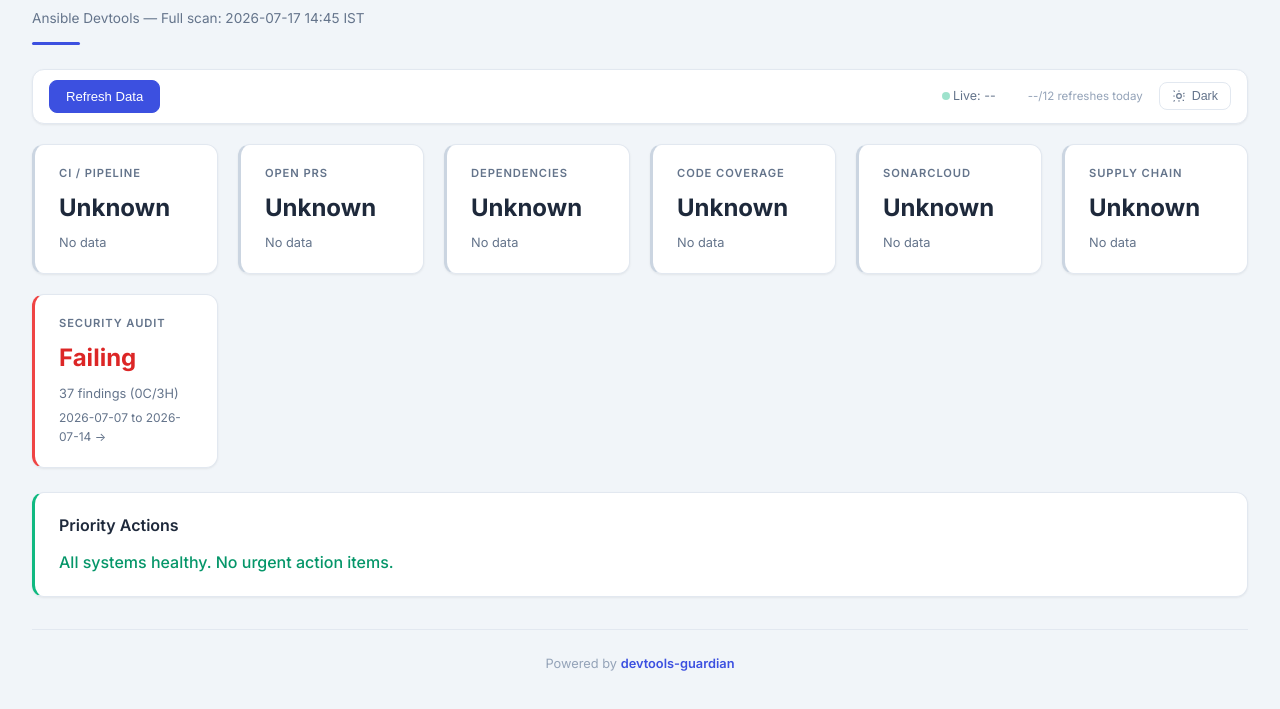
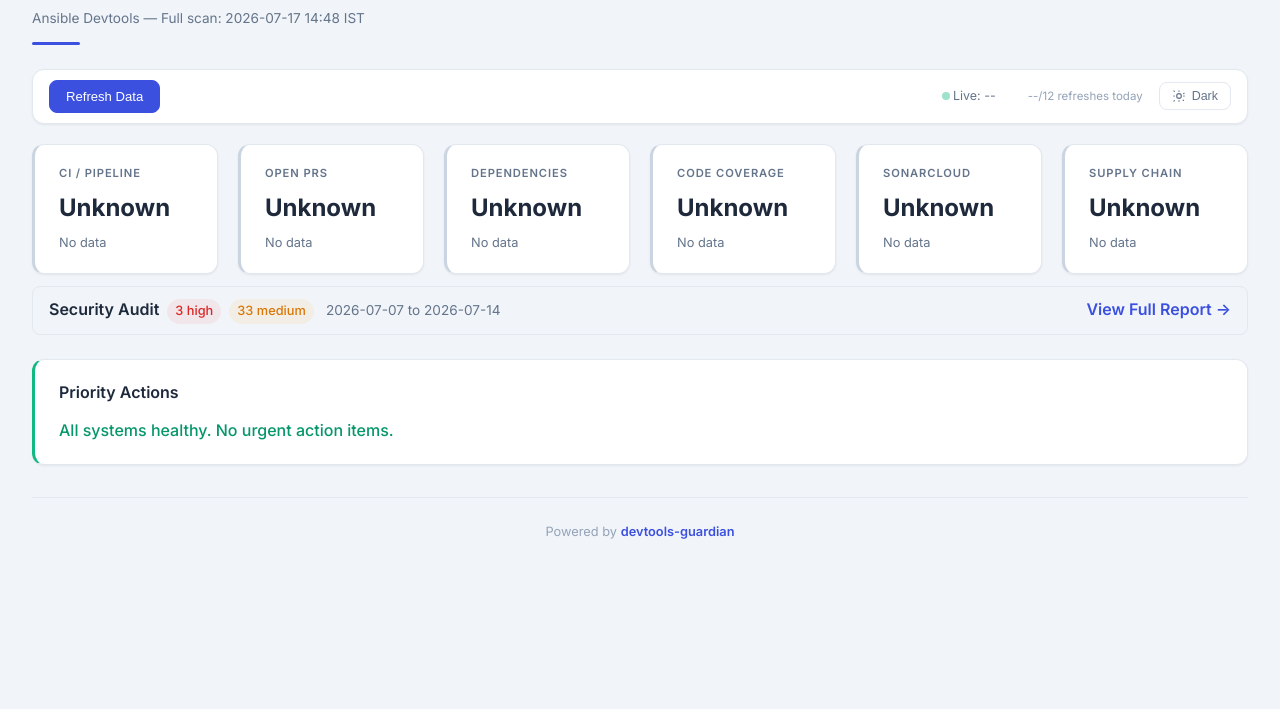
Before and after one commit to rockygeekz/devtools-guardian-preview, a plain HTML site: page docs/index.html in a window 1280 px wide. Shown: the part 61-770 px from the top of the page. Drawn offline with Linux system fonts and the light colour scheme; no server answers.

Commit message:
replace card with slim banner bar below cards row

```diff
--- a/docs/index.html
+++ b/docs/index.html
@@ -269,7 +269,7 @@ li { margin-bottom: 4px; font-size: 0.85rem; }
 
 <header>
   <h1>Guardian Dashboard</h1>
-  <p class="subtitle">Ansible Devtools — Full scan: 2026-07-17 14:45 IST</p>
+  <p class="subtitle">Ansible Devtools — Full scan: 2026-07-17 14:48 IST</p>
   <div class="accent-line"></div>
 </header>
 
@@ -321,8 +321,7 @@ li { margin-bottom: 4px; font-size: 0.85rem; }
   <div class="card-title">Supply Chain</div>
   <div class="card-status">Unknown</div>
   <div class="card-detail">No data</div>
-</div>
-<a href="audit.html" target="_blank" style="text-decoration:none;color:inherit;"><div class="card error"><div class="card-title">Security Audit</div><div class="card-status">Failing</div><div class="card-detail">37 findings (0C/3H)</div><div style="font-size:0.75rem;margin-top:0.25rem;color:var(--text-muted);">2026-07-07 to 2026-07-14 &rarr;</div></div></a></div>
+</div></div><a href="audit.html" target="_blank" style="text-decoration:none;display:block;margin:-12px 0 24px;padding:10px 16px;border-radius:8px;border:1px solid var(--error-border, var(--border));background:var(--card-bg);color:var(--text);"><span style="font-weight:600;">Security Audit</span><span class="status error" style="margin-left:0.5rem;padding:0.15rem 0.5rem;font-size:0.8rem;">3 high</span><span class="status warn" style="margin-left:0.5rem;padding:0.15rem 0.5rem;font-size:0.8rem;">33 medium</span><span style="color:var(--text-muted);margin-left:0.75rem;font-size:0.85rem;">2026-07-07 to 2026-07-14</span><span style="float:right;font-weight:600;color:var(--accent);">View Full Report &rarr;</span></a>
 
 <div class="action-items ok"><h3>Priority Actions</h3><p>All systems healthy. No urgent action items.</p></div>
 
```
